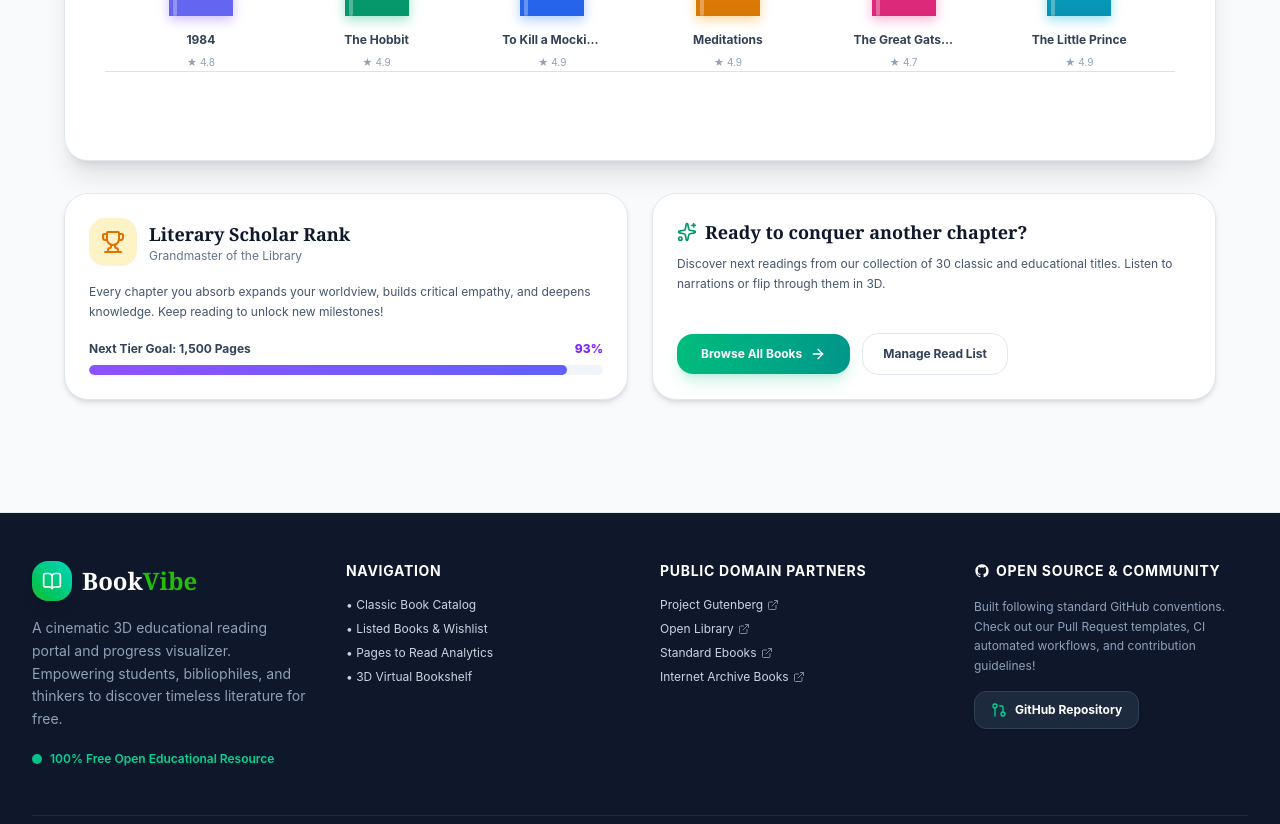
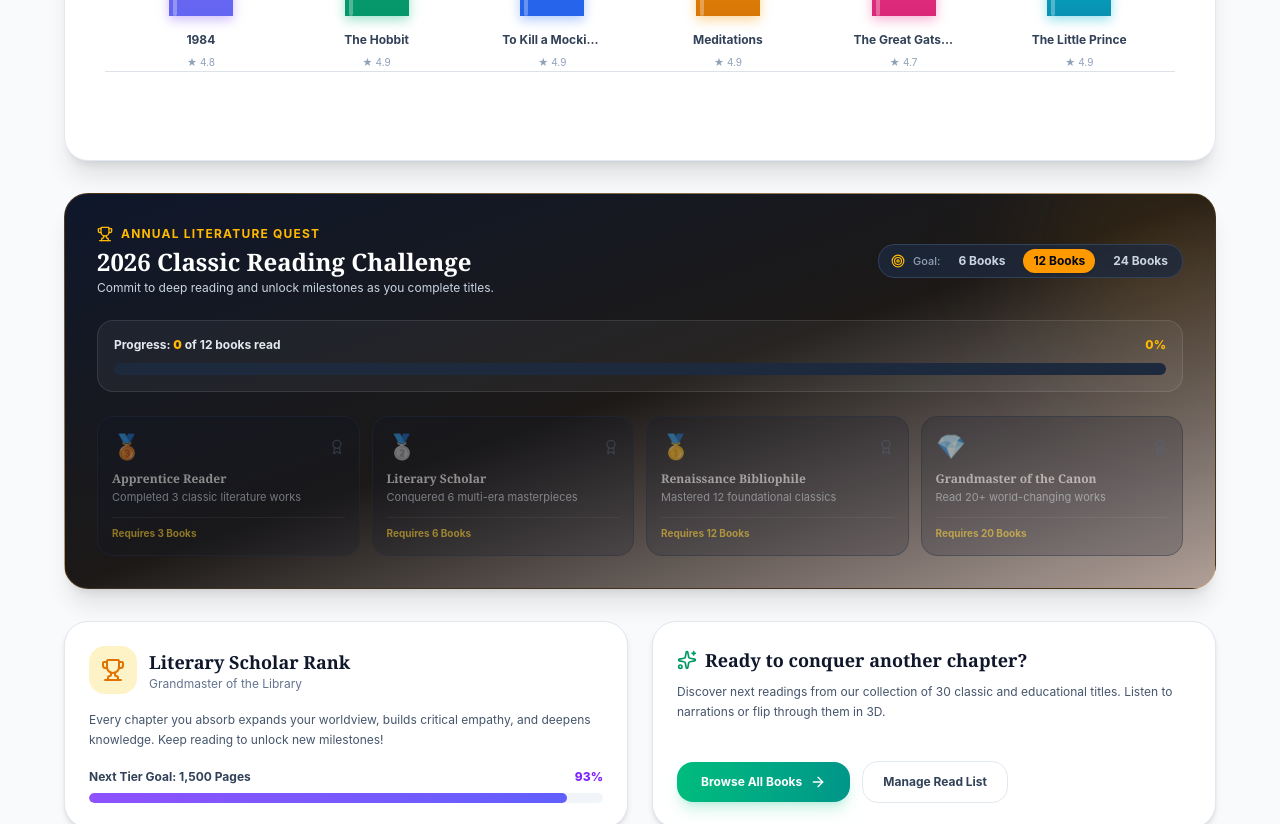
Before and after one commit to Atahar-Shihab/Book-Vibe, a React (Vite) app: page /about in a window 1280 px wide. Shown: the part 960-1784 px from the top of the page. Built offline with nearby package versions, Linux system fonts and the light colour scheme.

Commit message:
feat(challenge): add 2026 classic literature reading quest with milestone tiers

```diff
--- /dev/null
+++ b/src/components/Challenge/AnnualReadingChallenge.jsx
@@ -0,0 +1,134 @@
+import { useState } from "react";
+import { Trophy, Award, CheckCircle2, Target } from "lucide-react";
+import confetti from "canvas-confetti";
+
+const tiers = [
+  { name: "Apprentice Reader", count: 3, icon: "🥉", desc: "Completed 3 classic literature works" },
+  { name: "Literary Scholar", count: 6, icon: "🥈", desc: "Conquered 6 multi-era masterpieces" },
+  { name: "Renaissance Bibliophile", count: 12, icon: "🥇", desc: "Mastered 12 foundational classics" },
+  { name: "Grandmaster of the Canon", count: 20, icon: "💎", desc: "Read 20+ world-changing works" },
+];
+
+const AnnualReadingChallenge = ({ readCount = 0 }) => {
+  const [goal, setGoal] = useState(12);
+
+  const percent = Math.min(100, Math.round((readCount / goal) * 100));
+
+  const celebrateTier = (tier) => {
+    if (readCount >= tier.count) {
+      try {
+        confetti({
+          particleCount: 50,
+          spread: 60,
+          origin: { y: 0.7 },
+        });
+      } catch (e) {
+        console.debug(e);
+      }
+    }
+  };
+
+  return (
+    <div className="relative overflow-hidden rounded-3xl border border-amber-500/20 bg-gradient-to-br from-slate-900 via-stone-900 to-amber-950/40 p-6 sm:p-8 text-white shadow-xl">
+      {/* Background radial glow */}
+      <div className="pointer-events-none absolute -right-16 -top-16 h-60 w-60 rounded-full bg-amber-500/10 blur-3xl" />
+
+      <div className="relative z-10">
+        <div className="flex flex-col sm:flex-row sm:items-center justify-between gap-4">
+          <div>
+            <div className="flex items-center gap-2">
+              <Trophy className="h-4 w-4 text-amber-400" />
+              <span className="text-xs font-bold uppercase tracking-widest text-amber-400">
+                Annual Literature Quest
+              </span>
+            </div>
+            <h3 className="mt-1 font-serif text-2xl font-bold text-white">
+              2026 Classic Reading Challenge
+            </h3>
+            <p className="mt-0.5 text-xs text-slate-300">
+              Commit to deep reading and unlock milestones as you complete titles.
+            </p>
+          </div>
+
+          {/* Goal Selector */}
+          <div className="flex items-center gap-2 rounded-2xl border border-slate-700 bg-slate-800/80 p-1 text-xs">
+            <Target className="h-3.5 w-3.5 text-amber-400 ml-2" />
+            <span className="text-slate-400 text-[11px] font-medium">Goal:</span>
+            {[6, 12, 24].map((g) => (
+              <button
+                key={g}
+                onClick={() => setGoal(g)}
+                className={`rounded-xl px-2.5 py-1 font-bold transition ${
+                  goal === g
+                    ? "bg-amber-500 text-slate-950 shadow-sm"
+                    : "text-slate-300 hover:text-white"
+                }`}
+              >
+                {g} Books
+              </button>
+            ))}
+          </div>
+        </div>
+
+        {/* Progress Bar & Metric */}
+        <div className="mt-6 rounded-2xl border border-white/10 bg-white/5 p-4">
+          <div className="flex items-center justify-between text-xs font-bold">
+            <span className="text-slate-200">
+              Progress: <strong className="text-amber-400">{readCount}</strong> of {goal} books read
+            </span>
+            <span className="text-amber-400 font-extrabold">{percent}%</span>
+          </div>
+
+          <div className="mt-2.5 h-3 w-full rounded-full bg-slate-800 overflow-hidden">
+            <div
+              className="h-full rounded-full bg-gradient-to-r from-amber-400 via-amber-500 to-emerald-400 transition-all duration-700 shadow-md"
+              style={{ width: `${percent}%` }}
+            />
+          </div>
+        </div>
+
+        {/* Milestone Badges Grid */}
+        <div className="mt-6 grid grid-cols-1 sm:grid-cols-2 lg:grid-cols-4 gap-3">
+          {tiers.map((tier) => {
+            const isUnlocked = readCount >= tier.count;
+
+            return (
+              <div
+                key={tier.name}
+                onClick={() => celebrateTier(tier)}
+                className={`group relative flex flex-col justify-between rounded-2xl p-3.5 border transition cursor-pointer ${
+                  isUnlocked
+                    ? "border-amber-400/40 bg-amber-950/30 text-amber-100 hover:scale-102 hover:border-amber-400 shadow-lg"
+                    : "border-slate-800 bg-slate-900/40 opacity-50 text-slate-400"
+                }`}
+              >
+                <div>
+                  <div className="flex items-center justify-between">
+                    <span className="text-2xl">{tier.icon}</span>
+                    {isUnlocked ? (
+                      <CheckCircle2 className="h-4 w-4 text-emerald-400" />
+                    ) : (
+                      <Award className="h-4 w-4 text-slate-600" />
+                    )}
+                  </div>
+                  <h4 className="mt-2 text-xs font-bold font-serif leading-tight text-white">
+                    {tier.name}
+                  </h4>
+                  <p className="mt-1 text-[11px] leading-snug text-slate-300">
+                    {tier.desc}
+                  </p>
+                </div>
+
+                <div className="mt-3 pt-2 border-t border-white/10 text-[10px] font-bold text-amber-300">
+                  {isUnlocked ? "✓ Unlocked" : `Requires ${tier.count} Books`}
+                </div>
+              </div>
+            );
+          })}
+        </div>
+      </div>
+    </div>
+  );
+};
+
+export default AnnualReadingChallenge;
--- a/src/pages/PagesToRead/PagesToRead.jsx
+++ b/src/pages/PagesToRead/PagesToRead.jsx
@@ -13,6 +13,7 @@ import {
   ArrowUpDown,
 } from "lucide-react";
 import TiltCard from "../../components/Effects/TiltCard";
+import AnnualReadingChallenge from "../../components/Challenge/AnnualReadingChallenge";
 
 const PagesToRead = () => {
   const [readBooks, setReadBooks] = useState(() => getStoredReadList());
@@ -284,6 +285,11 @@ const PagesToRead = () => {
           </div>
         </section>
 
+        {/* Annual Reading Challenge Quest */}
+        <section className="mt-8">
+          <AnnualReadingChallenge readCount={readBooks.length} />
+        </section>
+
         {/* Reading Milestone & Literary Scholar Rank */}
         <section className="mt-8 grid grid-cols-1 md:grid-cols-2 gap-6">
           <div className="rounded-3xl border border-slate-200 bg-white p-6 shadow-md">
```
